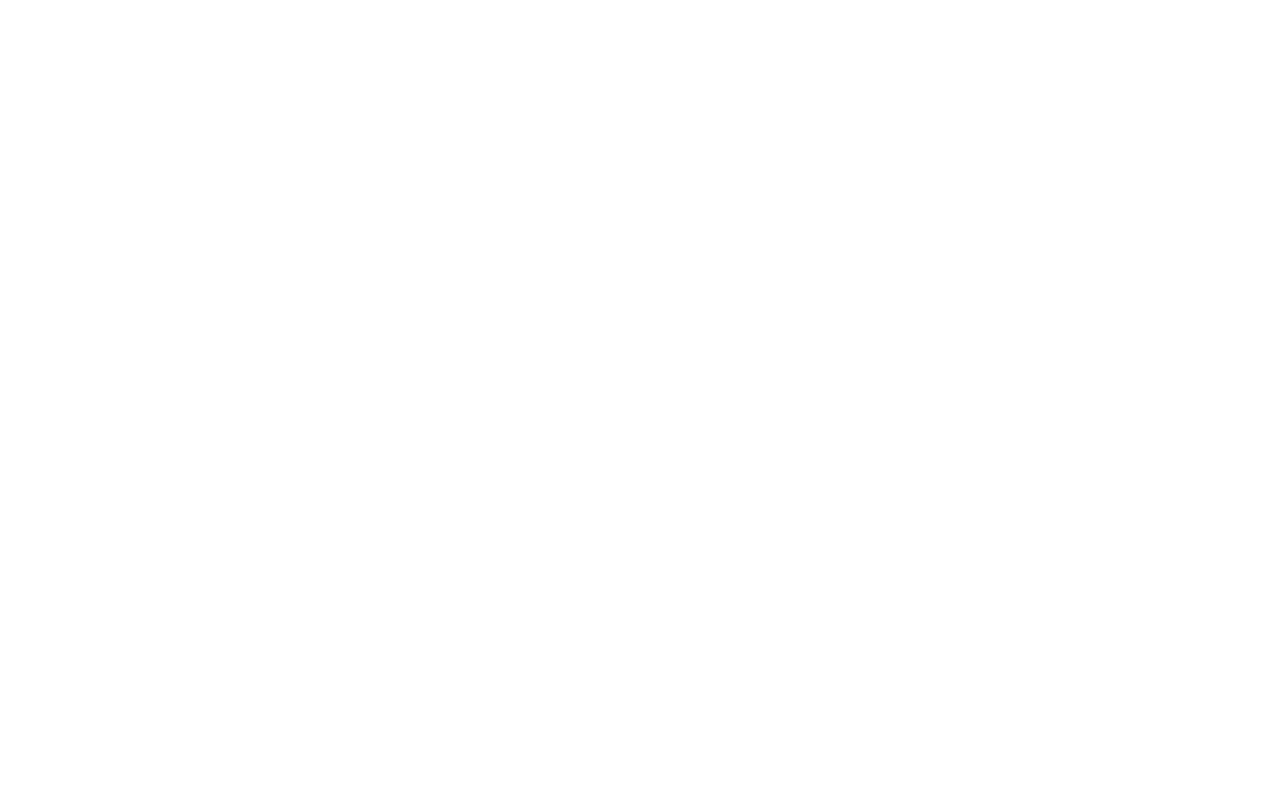
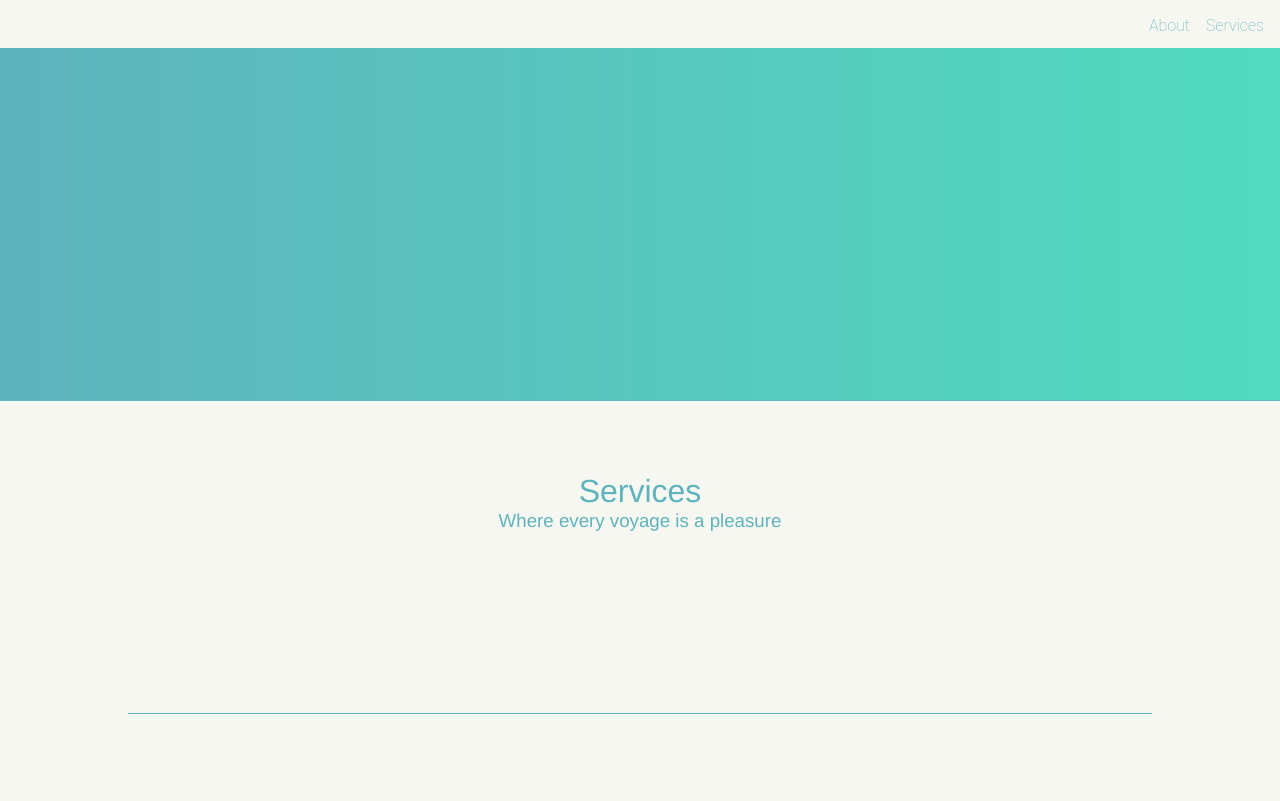
Before and after one commit to hrigoberto/exp-site-for-papi, a website: page public/html/about.html in a window 1280 px wide. Drawn offline with Linux system fonts and the light colour scheme.

Commit message:
added some routing

```diff
--- a/index.js
+++ b/index.js
@@ -6,6 +6,12 @@ app.use(express.static(__dirname + '/public'));
 app.get('/', function(req , res) {
   res.sendFile('/public/html/index.html', {root: __dirname});
 })
+app.get('/about', function(req , res) {
+  res.sendFile('/public/html/about.html', {root: __dirname});
+})
+app.get('/services', function(req , res) {
+  res.sendFile('/public/html/services.html', {root: __dirname});
+})
 
 app.listen(8080, function(){
   console.log('listening on port 8080');
--- a/public/html/about.html
+++ b/public/html/about.html
@@ -0,0 +1,27 @@
+<!DOCTYPE html>
+<html lang="en">
+<head>
+  <meta charset="UTF-8">
+  <title>Happy Sail Miami</title>
+  <link rel="stylesheet" href="../css/main.css">
+</head>
+<body>
+  <div class="toppiece">
+    <div class="header">
+      <ul>
+        <li><a href="/services">Services</a></li>
+        <li><a href="/about">About</a></li>
+      </ul>
+    </div>
+  </div>
+  <div class="fineline"></div>
+  <div class="bottompiece">
+    <div class="filler1"></div>
+    <div class="splashtext">
+      <h1>Services</h1>
+      <h3>Where every voyage is a pleasure</h3>
+    </div>
+    <div class="fineline botline"></div>
+  </div>
+</body>
+</html>
```
Also changed, not shown: public/html/index.html (+2 -2 lines), public/html/services.html (+27 -0 lines).
